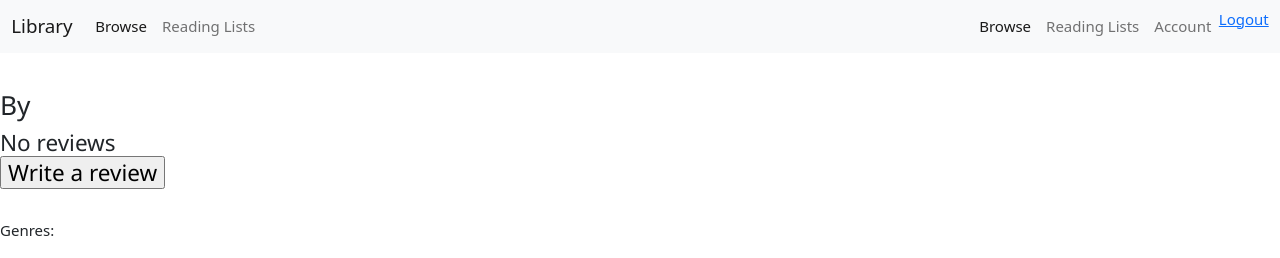
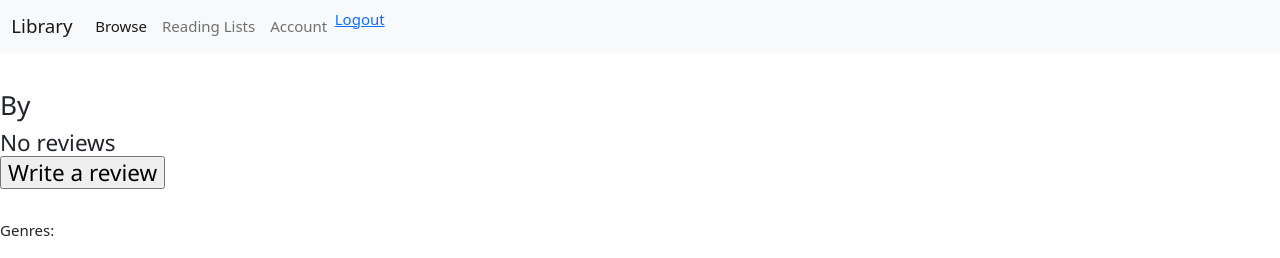
Before and after one commit to evanjtierney/DB_project, a PHP site: page /book.php in a window 1280 px wide. Shown: the top 258 px of the page. Run offline with PHP 8.4, Linux system fonts and the light colour scheme; the visitor is signed in with stand-in values (Sample User, id 1); data that the repository does not hold is empty.

Commit message:
Weird navbar in books.php

```diff
--- a/book.php
+++ b/book.php
@@ -56,14 +56,15 @@ $ratingInfo = getRatingInfo($isbn);
             </button>
             <div class="collapse navbar-collapse" id="navbarSupportedContent">
                 <ul class="navbar-nav me-auto mb-2 mb-lg-0">
-                    <li class="nav-item">
+                    <!-- Navbar is all screwy here -->
+                    <!-- <li class="nav-item">
                         <a class="nav-link active" aria-current="page" href="books.php">Browse</a>
                     </li>
                     <li class="nav-item">
                         <a class="nav-link" href="#">Reading Lists</a>
                     </li>
                 </ul>
-                <ul class="navbar-nav ms-auto">
+                <ul class="navbar-nav ms-auto"> -->
                     <?php if(isset($_SESSION["loggedin"]) && $_SESSION["loggedin"] === true): ?>
                         <li class="nav-item">
                             <a class="nav-link active" aria-current="page" href="books.php">Browse</a>
```
